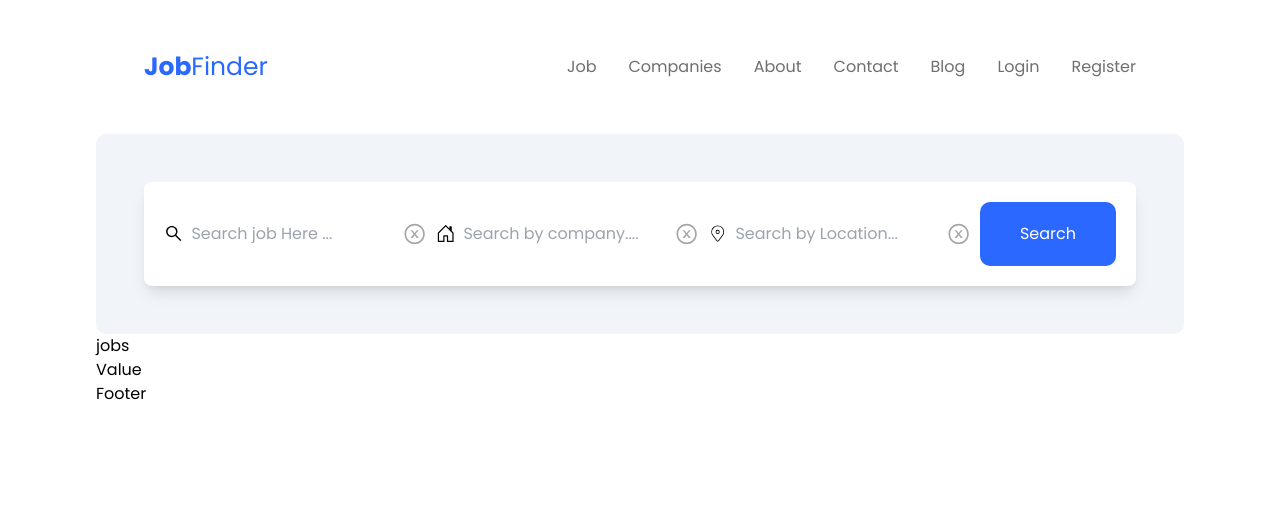
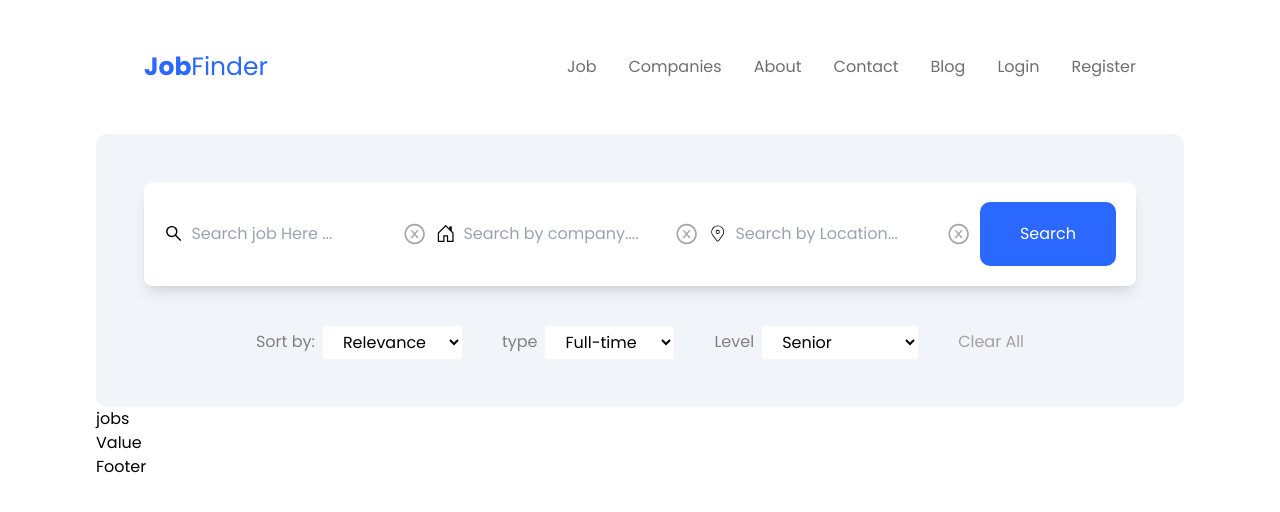
Before and after one commit to haamid10/job-Finder, a React (Vite) app: page / in a window 1280 px wide. Shown: the top 512 px of the page. Built offline with nearby package versions, Linux system fonts and the light colour scheme.

Commit message:
I think search bar is done

```diff
--- a/src/components/SearchDiv/Search.jsx
+++ b/src/components/SearchDiv/Search.jsx
@@ -5,7 +5,7 @@
 import {CiLocationOn} from 'react-icons/ci'
 const Search = () => {
   return (
-    <div className=' searchDiv grid  s gp-10  bg-greyIsh rounded-[10px] p-[3rem]'>
+    <div className=' searchDiv grid  s gap-10  bg-greyIsh rounded-[10px] p-[3rem]'>
       <form action="">
 
         <div className="firstDiv flex justify-between items-center rounded-[8px] p-5 gap-[10px] bg-white shadow-lg shadow-greyIsh-700">
@@ -37,6 +37,49 @@
 
       </form>
 
+      <div className='secDiv flex items-center gap-10 justify-center'>
+
+        <div className='singleSearch flex items-center gap-2' >
+          <label htmlFor="relevance" className='text-[#808080] '>Sort by:</label>
+
+          <select name="" id="relevance" className='bg-white rounded-[3px] px-4 py-1'>
+            <option value="">Relevance</option>
+            <option value="">Inclusive</option>
+            <option value="">Starts With</option>
+            <option value="">Contains</option>
+          </select>
+
+        </div>
+
+        <div className='singleSearch flex items-center gap-2' >
+          <label htmlFor="type" className='text-[#808080] '>type</label>
+
+          <select name="" id="type" className='bg-white rounded-[3px] px-4 py-1'>
+            <option value="">Full-time</option>
+            <option value="">Remote</option>
+            <option value="">Contract</option>
+            <option value="">Part-time</option>
+          </select>
+
+        </div>
+
+        <div className='singleSearch flex items-center gap-2' >
+          <label htmlFor="level" className='text-[#808080] '>Level</label>
+
+          <select name="" id="level" className='bg-white rounded-[3px] px-4 py-1'>
+            <option value="">Senior</option>
+            <option value="">Beginner</option>
+            <option value="">Intermediate</option>
+            <option value="">Advocate</option>
+          </select>
+
+        </div>
+
+        <span className='text-[#a1a1a1] cursor-pointer'>Clear All</span>
+
+      </div>
+
+
     </div>
   )
 }
```
